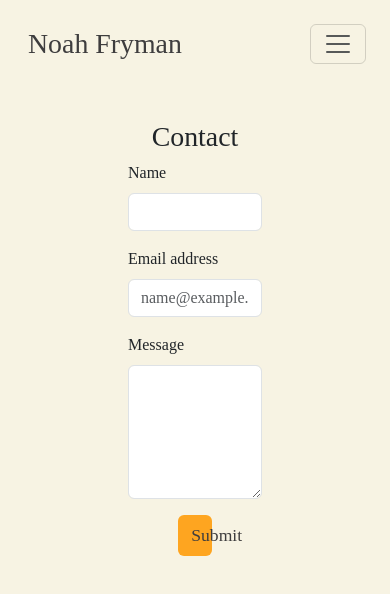
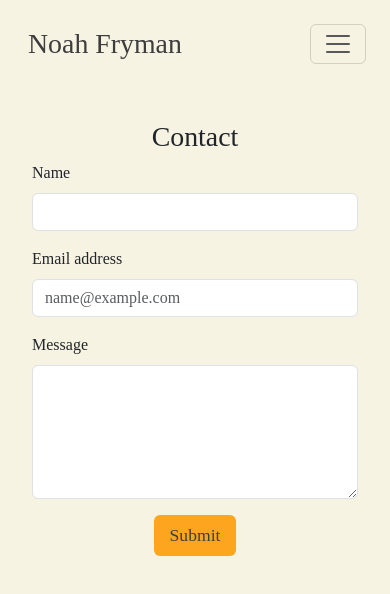
Before and after one commit to noah-10/react-portfolio, a React (Vite) app: page /contact in a window 390 px wide. Shown: the top 594 px of the page. Built offline with nearby package versions, Linux system fonts and the light colour scheme.

Commit message:
Made contact page responsive

```diff
--- a/src/css/contact/contactForm.css
+++ b/src/css/contact/contactForm.css
@@ -24,4 +24,23 @@ button.contact-btn{
     width: 25%;
     font-size: 1.1em;
     color: var(--DarkGrey);
+    transition: 0.5s ease;
 }
+
+button.contact-btn:hover{
+    background-color: var(--Blue);
+    color: var(--Cream);
+}
+
+@media screen and (max-width: 426px){
+    .contact-form{
+        padding: 0 2em;
+    }
+}
+
+@media screen and (max-width: 321px){
+    button.contact-btn{
+        width: 30%;
+        text-align: center;
+    }
+}
--- a/src/css/resume/downloadResume.css
+++ b/src/css/resume/downloadResume.css
@@ -10,7 +10,7 @@
 button.resume-btn {
     background-color: var(--OrangeCream);
     color: var(--DarkGrey);
-    transition: 0.3s ease;
+    transition: 0.5s ease;
 }
 
 button.resume-btn:hover{
```
